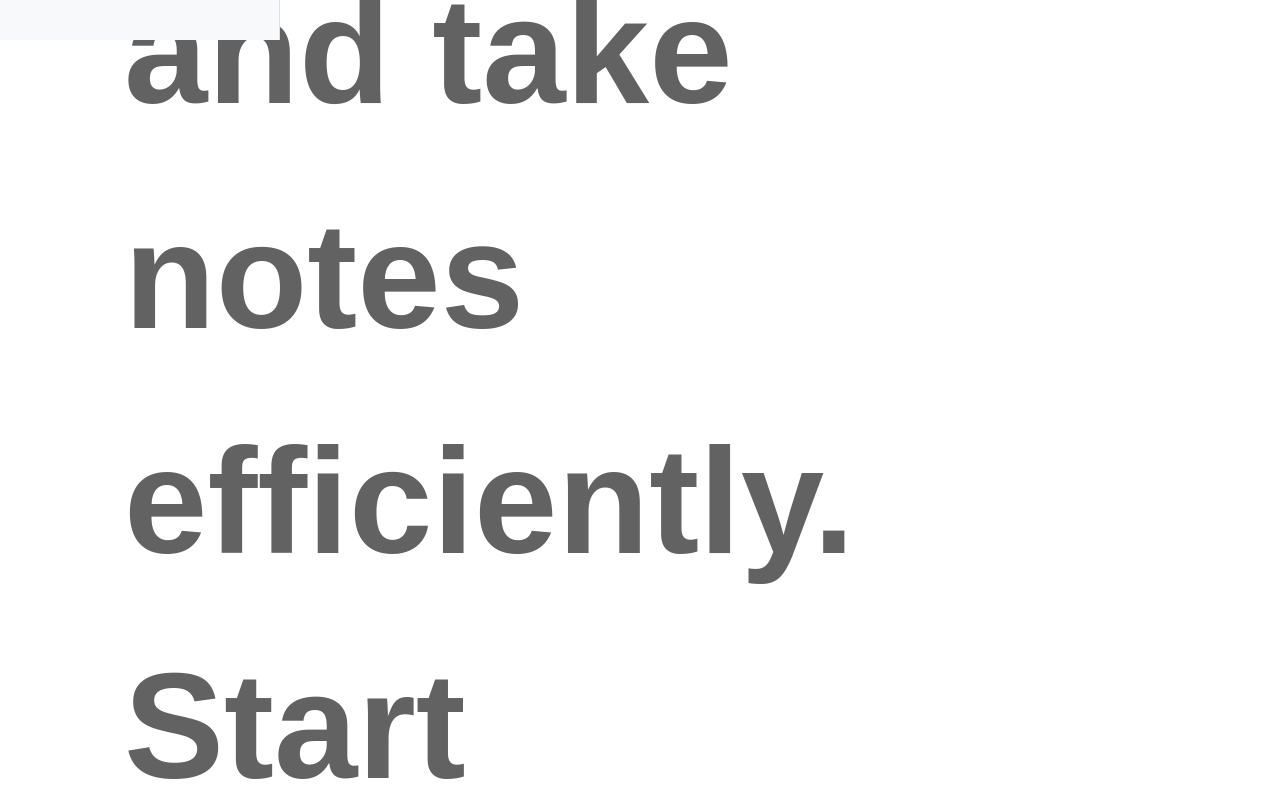
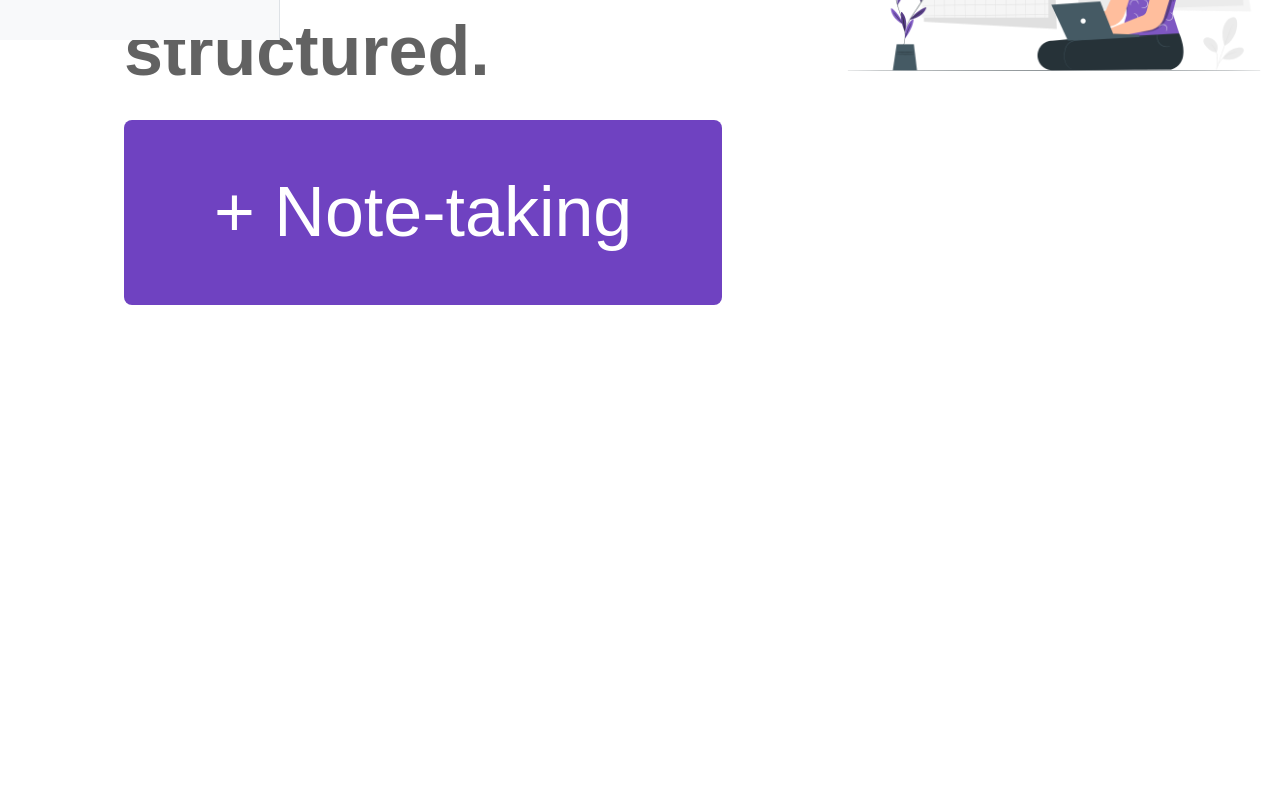
Before and after one commit to gitagpds/notes-website-fe-new, a React (Vite) app: page /home_page in a window 1280 px wide. Shown: the part 760-1560 px from the top of the page. Built offline with nearby package versions, Linux system fonts and the light colour scheme.

Commit message:
Update homepage.jsx

```diff
--- a/src/pages/homepage.jsx
+++ b/src/pages/homepage.jsx
@@ -52,7 +52,7 @@ const HomePage = () => {
         style={{
           marginLeft: "100px",
           minHeight: "1000vh",
-          maxWidth: "7000px",
+          maxWidth: "2000px",
           paddingLeft: "40px",
           paddingTop: "60px",
         }}
@@ -60,14 +60,14 @@ const HomePage = () => {
         <div className="row align-items-center">
           <div
             className="col-md-6 text-center text-md-start main-content-text"
-            style={{ maxWidth: "4000px" }}
+            style={{ maxWidth: "1000px" }}
           >
-            <p className="lead" style={{ fontSize: "150px", fontWeight: "bold", color: "rgba(0, 0, 0, 0.616)" }}>
+            <p className="lead" style={{ fontSize: "70px", fontWeight: "bold", color: "rgba(0, 0, 0, 0.616)" }}>
               <strong>
                 Memomate helps you organize and take notes efficiently. Start writing now to keep your thoughts structured.
               </strong>
             </p>
-            <Link to="/add-note" className="btn btn-lg btn-purple text-white" style={{ fontSize: "150px", padding: "80px 180px" }}>
+            <Link to="/add-note" className="btn btn-lg btn-purple text-white" style={{ fontSize: "70px", padding: "40px 90px" }}>
               + Note-taking
             </Link>
           </div>
```
